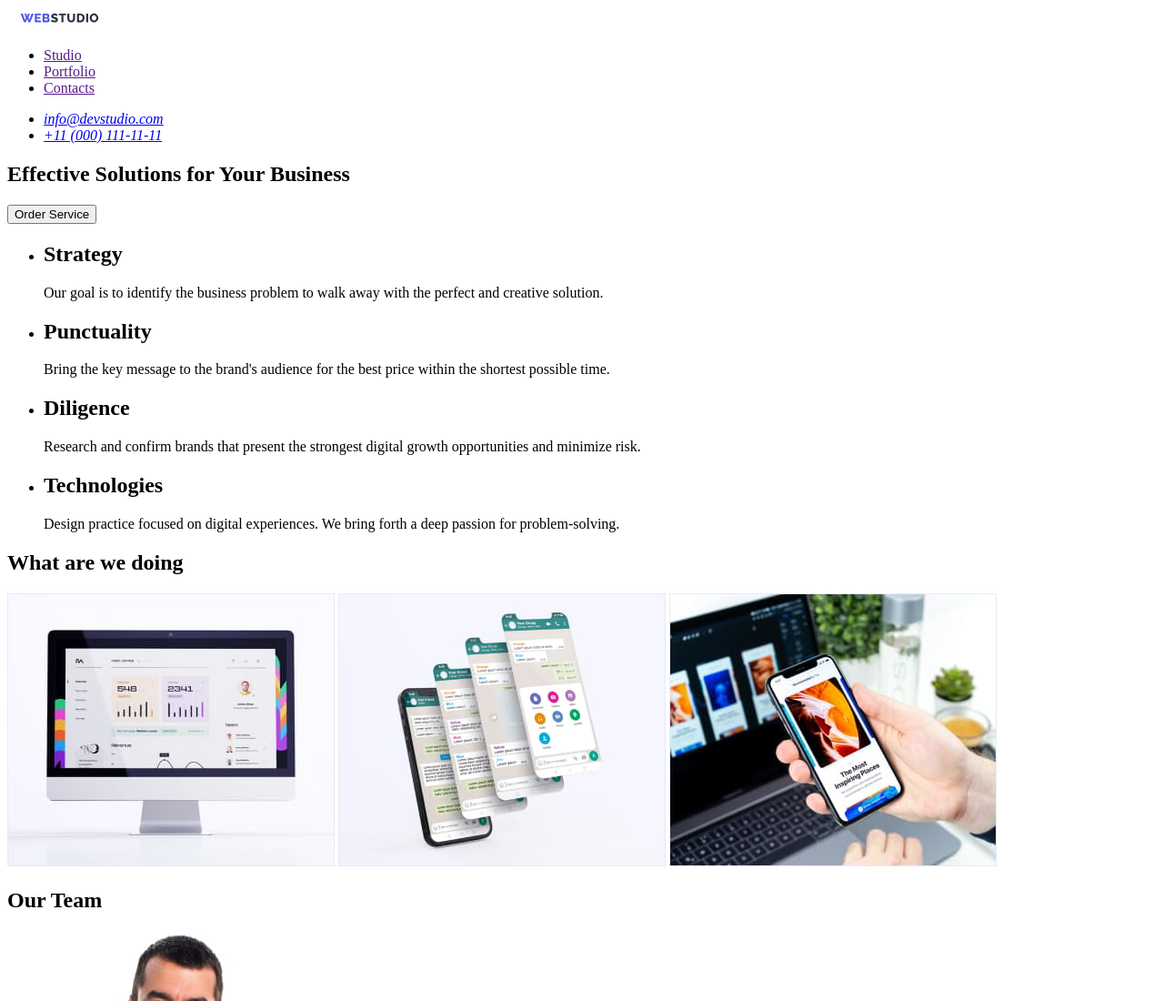
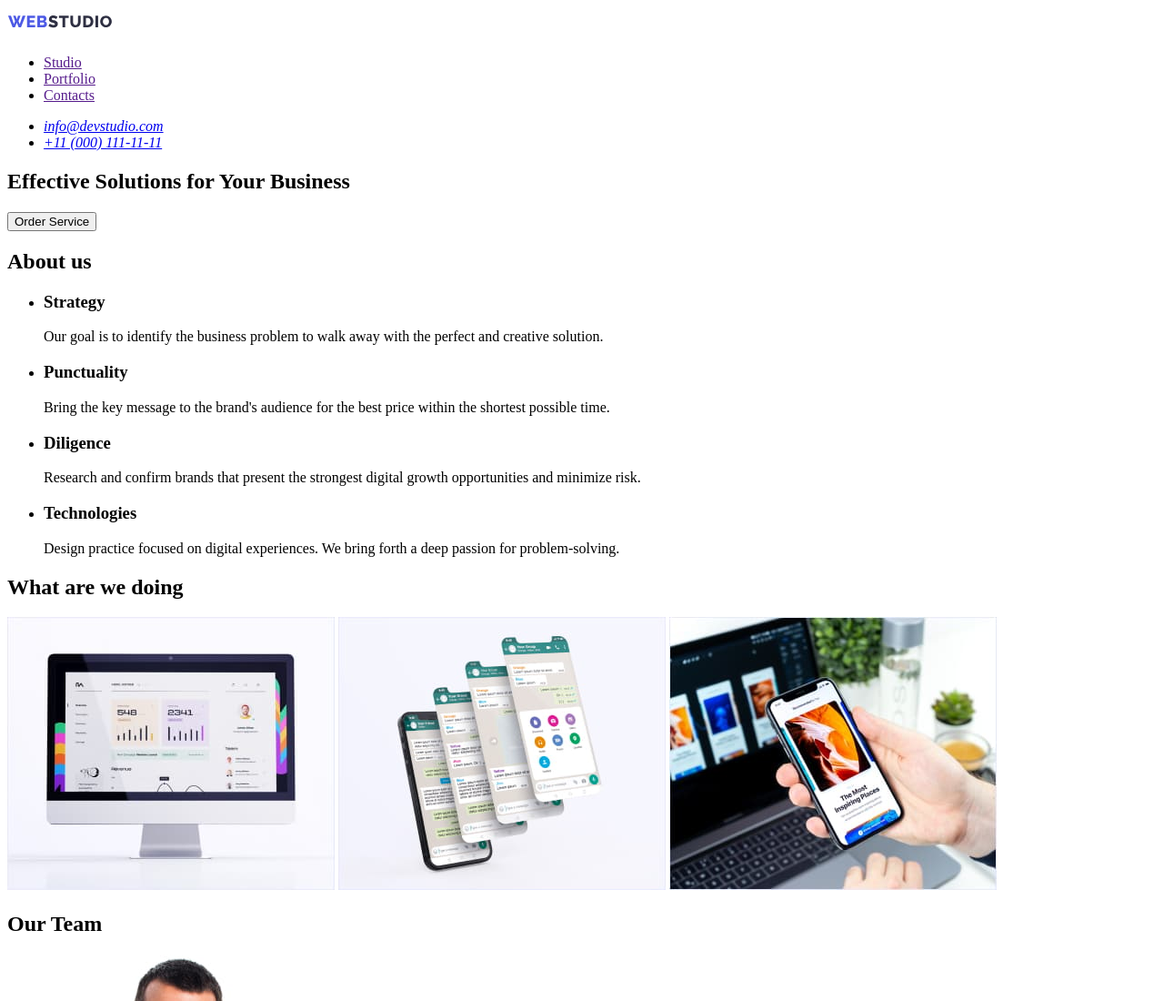
Before and after one commit to Loudnessy/goit-markup-hw-01, a plain HTML site: page index.html in a window 1280 px wide. Shown: the top 1100 px of the page at 91% size. Drawn offline with Linux system fonts and the light colour scheme.

Commit message:
thirdfinal

```diff
--- a/index.html
+++ b/index.html
@@ -12,7 +12,7 @@
     <header>
         <nav>
             <a href="./index.html">
-                <img src="./images/logo.svg" alt="site logo" width="115" height="24">
+                <img src="./images/logo.svg" alt="site logo">
             </a>
             <ul>
                 <li><a href="">Studio</a></li>
@@ -33,9 +33,10 @@
             <button type="button">Order Service</button>
         </section>
         <section>
+            <h2>About us</h2>
             <ul>
                 <li>
-                    <h2>Strategy</h2>
+                    <h3>Strategy</h3>
                     <p>
                         Our goal is to identify the business
                         problem to walk away with the perfect and creative solution.
@@ -45,7 +46,7 @@
 
             <ul>
                 <li>
-                    <h2>Punctuality</h2>
+                    <h3>Punctuality</h3>
                     <p>Bring the key message to the brand's audience for the best price within the shortest possible
                         time.</p>
                 </li>
@@ -53,7 +54,7 @@
 
             <ul>
                 <li>
-                    <h2>Diligence</h2>
+                    <h3>Diligence</h3>
                     <p>
                         Research and confirm brands that present the strongest digital growth opportunities and minimize
                         risk.
@@ -63,7 +64,7 @@
 
             <ul>
                 <li>
-                    <h2>Technologies</h2>
+                    <h3>Technologies</h3>
                     <p>Design practice focused on digital experiences. We bring forth a deep passion for
                         problem-solving.</p>
                 </li>
```
